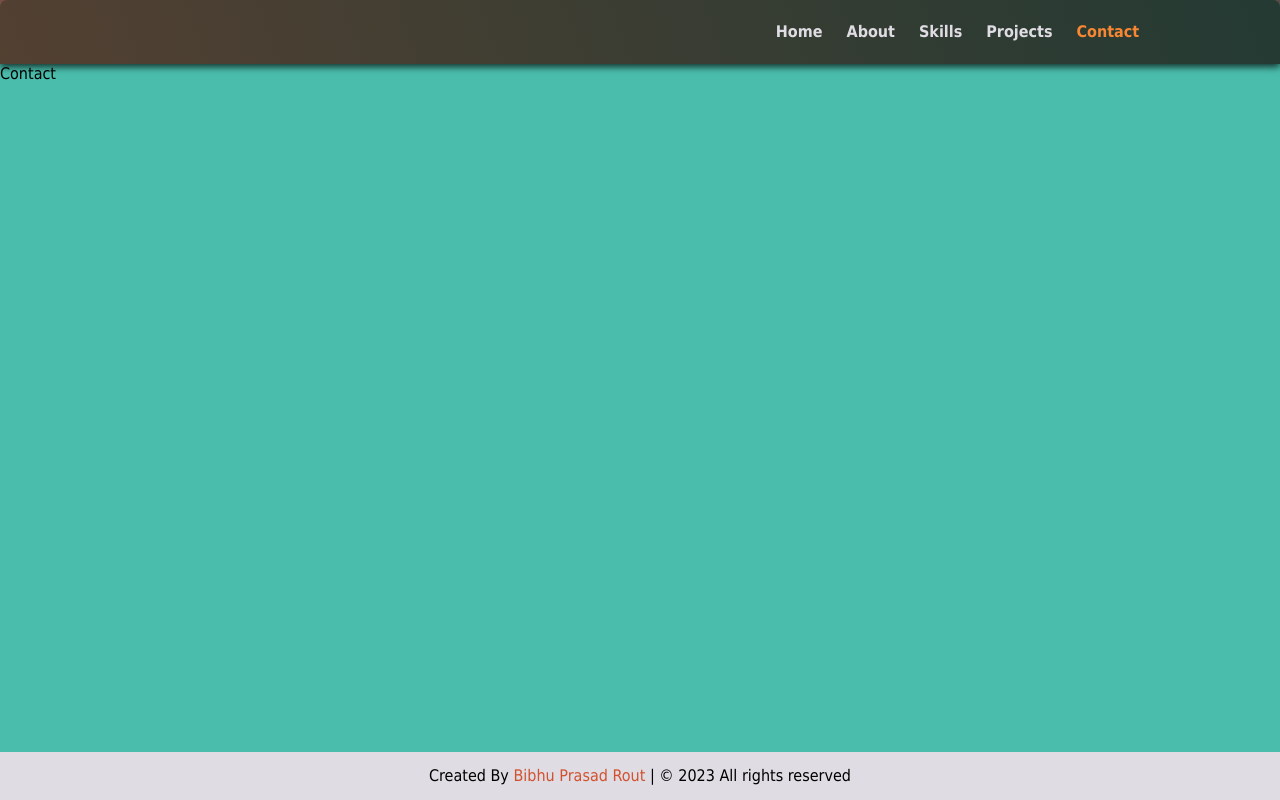
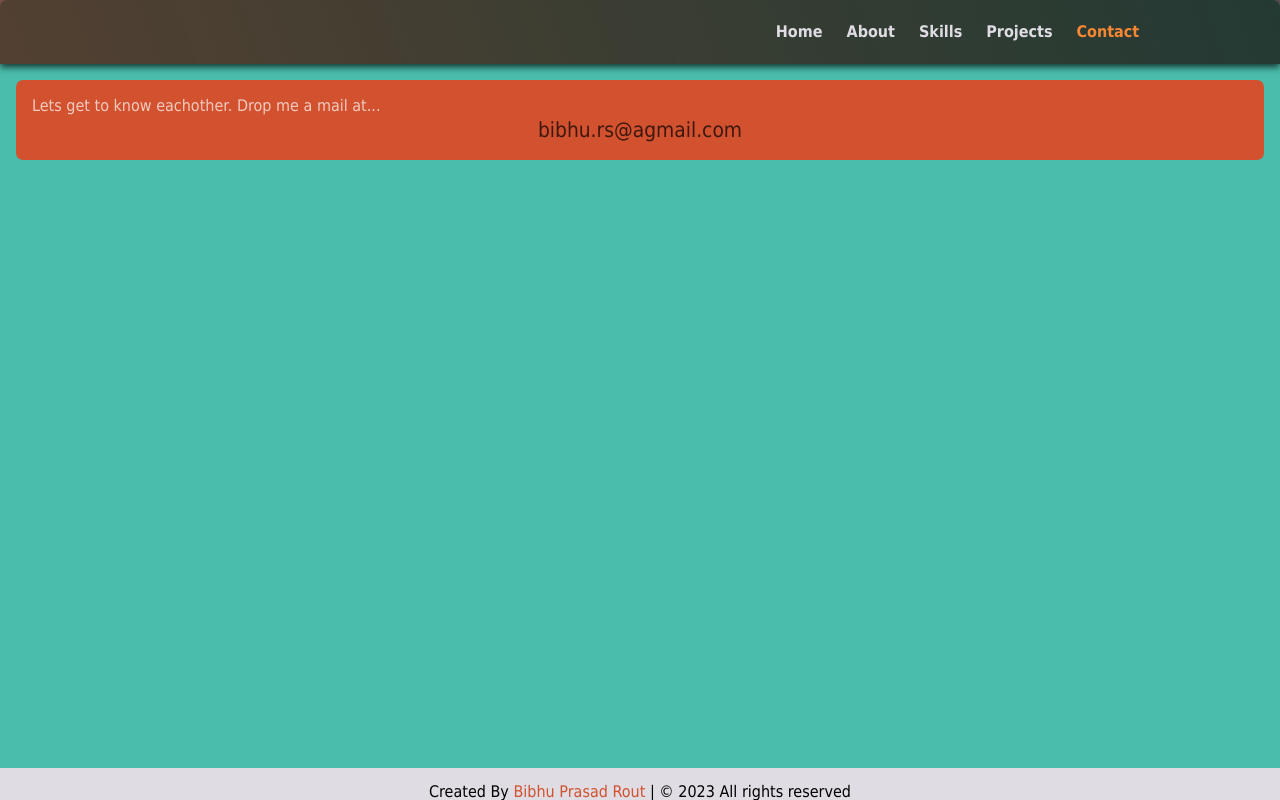
Before and after one commit to bibhuprasadrout/bibhuprasadrout, a React (Vite) app: page /contact in a window 1280 px wide. Built offline with nearby package versions, Linux system fonts and the light colour scheme.

Commit message:
Add content to connect

```diff
--- a/src/View/Contact/Contact.js
+++ b/src/View/Contact/Contact.js
@@ -1,7 +1,24 @@
+import styled from "styled-components";
+import { Card } from "../../DesignSystem/Utils/Card/Card";
+const ContactCard = styled(Card)`
+  color: ${(props) => props.theme.light};
+  .email {
+    font-size: 1.3rem;
+    color: ${(props) => props.theme.dark};
+    display: block;
+    max-width: fit-content;
+    margin: 0 auto;
+  }
+`;
 export const Contact = () => {
   return (
     <>
-      <div>Contact</div>
+      <ContactCard>
+        <div>Lets get to know eachother. Drop me a mail at...</div>
+        <a href="mailto:bibhu.rs@gmail.com" className="email">
+          bibhu.rs@agmail.com
+        </a>
+      </ContactCard>
     </>
   );
 };
```
